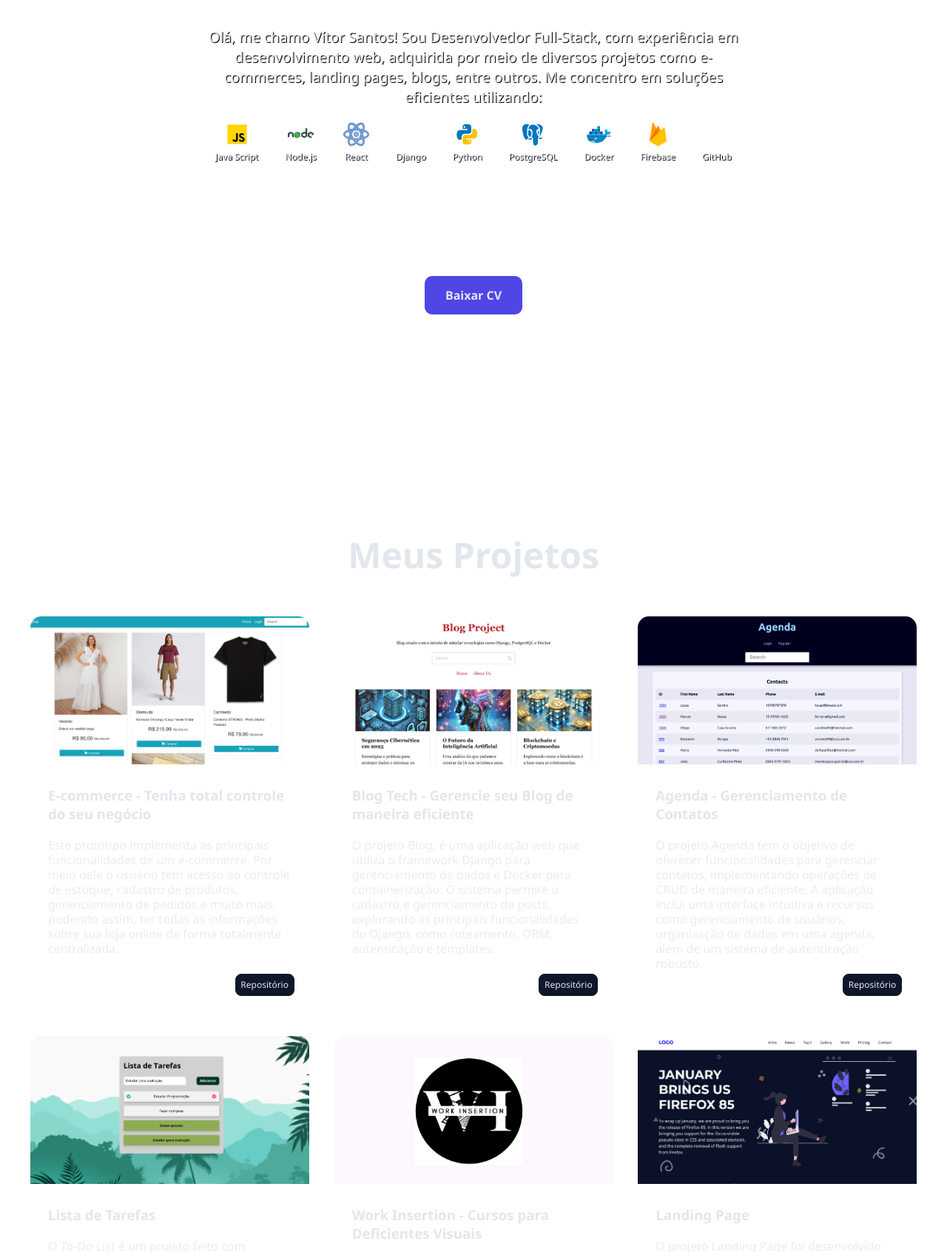
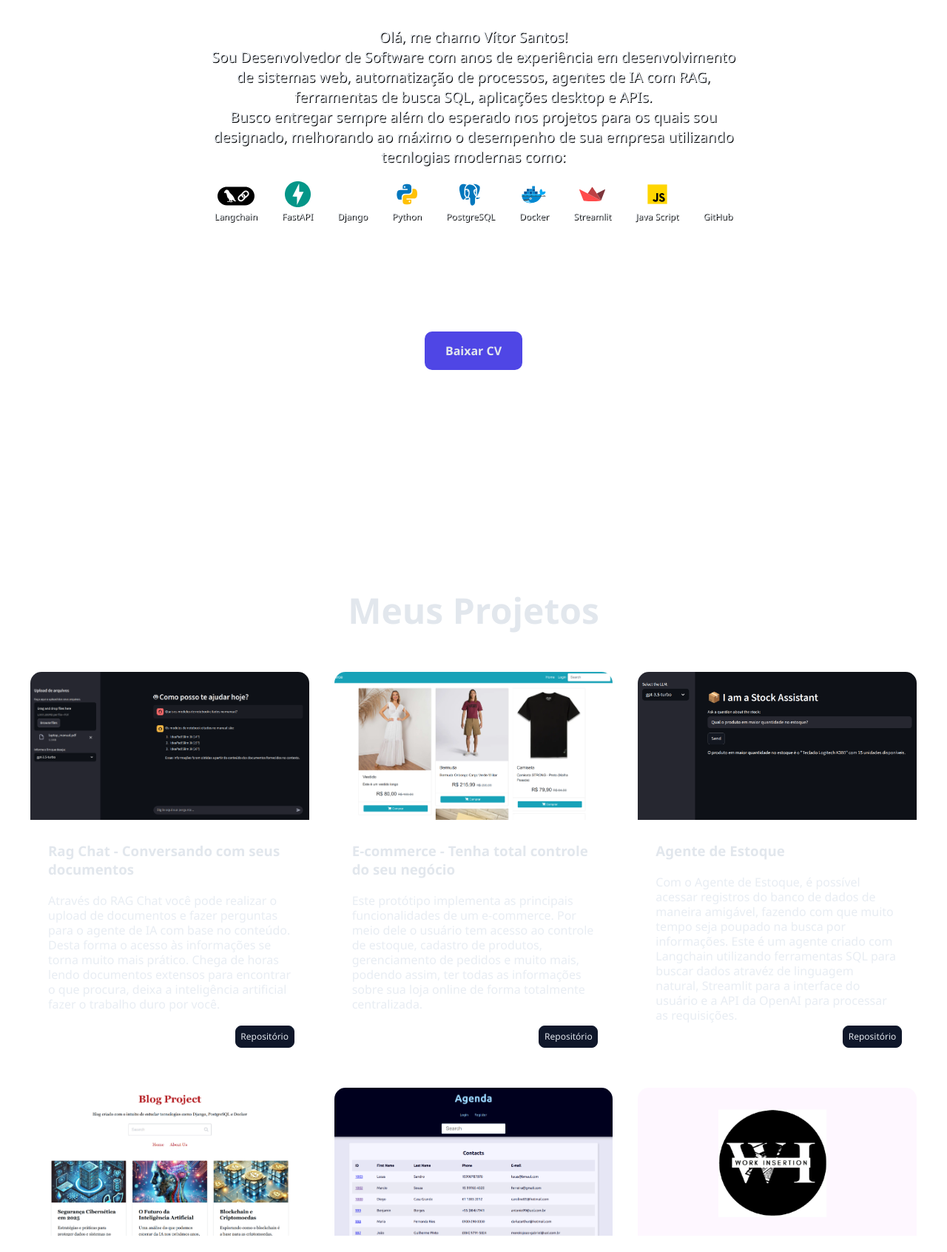
Before and after one commit to vitorgsantoss/portfolio, a plain HTML site: page index.html in a window 1280 px wide. Shown: the part 1108-2800 px from the top of the page at 74% size. Drawn offline with Linux system fonts and the light colour scheme.

Commit message:
Atualizando tecnologias e cúrriculo

```diff
--- a/index.html
+++ b/index.html
@@ -56,7 +56,7 @@
         <img src="img/vitorsantos.jpeg" alt="foto de perfil" class="foto-perfil">
         <h1>Vítor Gabriel</h1>
         <p class="paragrafo-cabecalho">
-            Desenvolvedor Full-Stack
+            Desenvolvedor de Software
         </p>
     </main>
 
@@ -65,25 +65,24 @@
         <h2 class="titulo">Sobre Mim</h2>
         <div class="sobre-caixa">
             <p class="sobre-paragrafo">
-                Olá, me chamo Vítor Santos! Sou Desenvolvedor Full-Stack, com experiência em desenvolvimento
-                web, adquirida por meio de diversos projetos como e-commerces, landing pages, blogs, entre outros. Me
-                concentro em soluções
-                eficientes utilizando:
+                Olá, me chamo Vítor Santos! <br>
+                Sou Desenvolvedor de Software com anos de experiência em
+                desenvolvimento de sistemas web, automatização de processos, agentes de IA com RAG, ferramentas de
+                busca SQL, aplicações desktop e APIs.<br>
+                Busco entregar sempre além do esperado nos projetos para os quais sou designado, melhorando ao máximo o
+                desempenho de sua empresa utilizando tecnlogias modernas como:
+
             </p>
             <div class="techs">
+
                 <div class="tecnologia">
-                    <img src="img/icons/javascript.svg" alt="logo javascript" class="icon">
-                    <p class="nome-tecnologia">Java Script</p>
+                    <img src="img/icons/langchain-icon.svg" alt="logo langchain" class="langchain">
+                    <p class="nome-tecnologia">Langchain</p>
                 </div>
 
                 <div class="tecnologia">
-                    <img src="img/icons/node.svg" alt="logo javascript" class="icon">
-                    <p class="nome-tecnologia">Node.js</p>
-                </div>
-
-                <div class="tecnologia">
-                    <img src="img/icons/react.svg" alt="logo javascript" class="icon">
-                    <p class="nome-tecnologia">React</p>
+                    <img src="img/icons/FastAPI.svg" alt="logo FastAPI" class="icon">
+                    <p class="nome-tecnologia">FastAPI</p>
                 </div>
 
                 <div class="tecnologia">
@@ -107,8 +106,13 @@
                 </div>
 
                 <div class="tecnologia">
-                    <img src="img/icons/firebase.svg" alt="logo firebase" class="icon">
-                    <p class="nome-tecnologia">Firebase</p>
+                    <img src="img/icons/Streamlit.svg" alt="logo streamlit" class="icon">
+                    <p class="nome-tecnologia">Streamlit</p>
+                </div>
+
+                <div class="tecnologia">
+                    <img src="img/icons/javascript.svg" alt="logo javascript" class="icon">
+                    <p class="nome-tecnologia">Java Script</p>
                 </div>
 
                 <div class="tecnologia">
@@ -129,6 +133,26 @@
         <div class="spacing-menu" id="projetos"></div>
         <h2 class="titulo">Meus Projetos</h2>
         <div class="projetos-caixa">
+            <div class="projetos-card">
+
+                <div class="link-externo">
+                    <img src="img/icons/link-externo.png" alt="link para aplicação" class="inverter-cor">
+                </div>
+                <img src="img/rag_chat.png" alt="RAG Chat" class="projetos-imagem">
+                <div class="caixa-textos-projetos">
+                    <h3 class="info-projetos">Rag Chat - Conversando com seus documentos</h3>
+                    <p class="paragrafo-projetos">Através do RAG Chat você pode realizar o upload de documentos e
+                        fazer perguntas para o agente de IA com base no conteúdo.
+                        Desta forma o acesso às informações se torna muito mais prático. Chega de horas lendo
+                        documentos extensos para encontrar o que procura, deixa a inteligência artificial fazer o
+                        trabalho duro por você.</p>
+                </div>
+                <div class="repositorio">
+                    <a href="https://github.com/vitorgsantoss/rag_chat" target="_blank" rel="noopener noreferrer"
+                        class="repositorio-btn">Repositório</a>
+                </div>
+
+            </div>
 
             <div class="projetos-card">
 
@@ -142,14 +166,33 @@
                         <p class="paragrafo-projetos">Este protótipo implementa as principais funcionalidades de um
                             e-commerce. Por meio dele o usuário tem acesso ao controle de estoque, cadastro de produtos,
                             gerenciamento de pedidos e muito mais, podendo assim, ter todas as informações sobre sua
-                            loja
-                            online de forma totalmente centralizada.</p>
+                            loja online de forma totalmente centralizada.</p>
                     </div>
                     <div class="repositorio">
                         <a href="https://github.com/vitorgsantoss/e-commerce" class="repositorio-btn" target="_blank"
                             rel="noopener noreferrer">Repositório</a>
                     </div>
                 </a>
+            </div>
+
+            <div class="projetos-card">
+                <div class="link-externo">
+                    <img src="img/icons/link-externo.png" alt="link para aplicação" class="inverter-cor">
+                </div>
+                <img src="img/stock_agent.png" alt="Projeto Agente de Estoque" class="projetos-imagem">
+                <div class="caixa-textos-projetos">
+                    <h3 class="info-projetos">Agente de Estoque</h3>
+                    <p class="paragrafo-projetos">Com o Agente de Estoque, é possível acessar registros do banco de
+                        dados de maneira amigável, fazendo com que muito tempo seja poupado na busca por informações.
+                        Este é um agente criado com Langchain utilizando ferramentas SQL para buscar dados atravéz
+                        de linguagem natural, Streamlit para a interface do usuário e a API da OpenAI para processar as
+                        requisições.</p>
+                    </p>
+                </div>
+                <div class="repositorio">
+                    <a href="https://github.com/vitorgsantoss/stock_agent" target="_blank" rel="noopener noreferrer"
+                        class="repositorio-btn">Repositório</a>
+                </div>
             </div>
 
             <div class="projetos-card">
@@ -195,26 +238,6 @@
             </div>
 
             <div class="projetos-card">
-                <a href="https://listadetarefas-vg.netlify.app/" target="_blank" rel="noopener noreferrer">
-                    <div class="link-externo">
-                        <img src="img/icons/link-externo.png" alt="link para aplicação" class="inverter-cor">
-                    </div>
-                    <img src="img/To-Do_List.png" alt="Lista de Tarefas" class="projetos-imagem">
-                    <div class="caixa-textos-projetos">
-                        <h3 class="info-projetos">Lista de Tarefas</h3>
-                        <p class="paragrafo-projetos">O To-Do List é um projeto feito com JavaScript com o objetivo de
-                            centralizar todas as tarefas da rotina diária. Por meio desta aplicação, o usuário pode
-                            cadastrar novas tarefas por ordem de prioridade, excluí-las caso necessário e marcar como
-                            realizadas as tarefas concluídas.</p>
-                    </div>
-                    <div class="repositorio">
-                        <a href="https://github.com/vitorgsantoss/To-Do-List" target="_blank" rel="noopener noreferrer"
-                            class="repositorio-btn">Repositório</a>
-                    </div>
-                </a>
-            </div>
-
-            <div class="projetos-card">
                 <img src="img/work_insertion.png" alt="Projeto Work Insertion" class="projetos-imagem">
                 <div class="caixa-textos-projetos">
                     <h3 class="info-projetos">Work Insertion - Cursos para Deficientes Visuais</h3>
@@ -229,26 +252,6 @@
                 </div>
             </div>
 
-            <div class="projetos-card">
-                <a href="https://landingpage-vitorgsantoss.netlify.app/" target="_blank" rel="noopener noreferrer">
-                    <div class="link-externo">
-                        <img src="img/icons/link-externo.png" alt="link para aplicação" class="inverter-cor">
-                    </div>
-                    <img src="img/landing-page.png" alt="Projeto Landing Page" class="projetos-imagem">
-                    <div class="caixa-textos-projetos">
-                        <h3 class="info-projetos">Landing Page</h3>
-                        <p class="paragrafo-projetos">O projeto Landing Page foi desenvolvido com foco em um design
-                            moderno e responsivo, utilizando HTML, CSS e JavaScript. O objetivo é criar uma página
-                            inicial atraente e funcional, adequada para empresas, produtos ou campanhas de marketing,
-                            contando com um design intuitivo e interativo.</p>
-                        </p>
-                    </div>
-                    <div class="repositorio">
-                        <a href="https://github.com/vitorgsantoss/Landing-Page" target="_blank"
-                            rel="noopener noreferrer" class="repositorio-btn">Repositório</a>
-                    </div>
-                </a>
-            </div>
         </div>
 
     </section>
@@ -258,11 +261,25 @@
         <h2 class="titulo">O que posso fazer por você:</h2>
         <div class="servicos-caixa">
             <div class="servicos-card">
+                <p class="servicos-titulo">Criação de Agentes de IA</p>
+                <p class="servicos-descricao">Está pronto para transformar sua empresa com Inteligência Artificial? Eu
+                    te ajudo a construir agentes de IA especializados, chatbots personalizados e soluções RAG que elevam
+                    a eficiência e impulsionam a inovação.
+                </p>
+            </div>
+
+            <div class="servicos-card">
+                <p class="servicos-titulo">Automatização de Processos</p>
+                <p class="servicos-descricao">Sua empresa possui tarefas repetitivas que demandam muito tempo dos
+                    funcionários para serem realizadas? Entre em contato comigo, deixe de desperdiçar recursos com
+                    esses processos e foque no que realmente é importante!
+                </p>
+            </div>
+            <div class="servicos-card">
                 <p class="servicos-titulo">Criação de Sites</p>
                 <p class="servicos-descricao">Desenvolvo sites modernos, responsivos e otimizados, buscando melhorar o
-                    desempenho e
-                    visibilidade nos buscadores. Utilizo as melhores tecnologias para garantir que seu site ofereça um
-                    design atraente, carregamento rápido e uma experiência fluida aos visitantes. </p>
+                    desempenho e visibilidade nos buscadores. Utilizo as melhores tecnologias para garantir que seu site
+                    ofereça um design atraente, carregamento rápido e uma experiência fluida aos visitantes. </p>
             </div>
             <div class="servicos-card">
                 <p class="servicos-titulo">Criação de E-commerces</p>
@@ -271,21 +288,8 @@
                     projetados para alcançar mais pessoas e aumentar suas vendas online.
                 </p>
             </div>
-            <div class="servicos-card">
-                <p class="servicos-titulo">Criação de Landing Pages</p>
-                <p class="servicos-descricao">Landing pages estratégicas para capturar clientes em potencial e aumentar
-                    conversões!
-                    Desenvolvo páginas altamente otimizadas, com foco na experiência do usuário e no desempenho,
-                    garantindo melhores resultados para o seu negócio.
-                </p>
-            </div>
-            <div class="servicos-card">
-                <p class="servicos-titulo">Criação de Blogs</p>
-                <p class="servicos-descricao">Quer compartilhar conteúdo de forma profissional? Desenvolvo blogs com
-                    layouts modernos, fáceis de gerenciar e configurados para melhor alcance nos mecanismos de busca,
-                    ajudando você a atrair mais leitores e se destacar na sua área de atuação.
-                </p>
-            </div>
+
+
     </section>
 
     <section class="section">
@@ -304,8 +308,7 @@
             <button type="submit" class="botao-form">Enviar via e-mail</button>
         </form>
         <div class="contato-caixa">
-            <a class="contato-icon" href="mailto:vgsantos.dev@gmail.com" target="_blank"
-                rel="noopener noreferrer">
+            <a class="contato-icon" href="mailto:vgsantos.dev@gmail.com" target="_blank" rel="noopener noreferrer">
                 <img src="img/icons/gmail.svg" alt="logo gmail" class="contato-imagem">
             </a>
             <a class="contato-icon" href="https://www.linkedin.com/in/v%C3%ADtor-santos-86142423b/" target="_blank"
--- a/style.css
+++ b/style.css
@@ -284,6 +284,8 @@ h1 {
     font-size: 12px;
     text-align: center;
     text-shadow: 1px 1px 0px #000;
+    max-width: 70px;
+    max-height: 70px;
 }
 
 .icon {
@@ -380,6 +382,12 @@ h1 {
     display: flex;
     align-items: center;
     justify-content: center;
+}
+.langchain{
+    height: 50px;
+    width: 50px;
+    margin-bottom: -10px;
+    margin-top: 15px;
 }
 
 @keyframes flutuar {
```
Also changed, not shown: img/To-Do_List.png (deleted), img/icons/FastAPI.svg (added), img/icons/Streamlit.svg (added), img/icons/css.svg (deleted), img/icons/firebase.svg (deleted), img/icons/flutter.svg (deleted), img/icons/html.svg (deleted), img/icons/java.svg (deleted), img/icons/langchain-icon.svg (added), img/icons/node.svg (deleted), img/icons/php.svg (deleted), img/icons/react.svg (deleted), img/landing-page.png (deleted), img/rag_chat.png (added), 1 more files, 2 other files.
